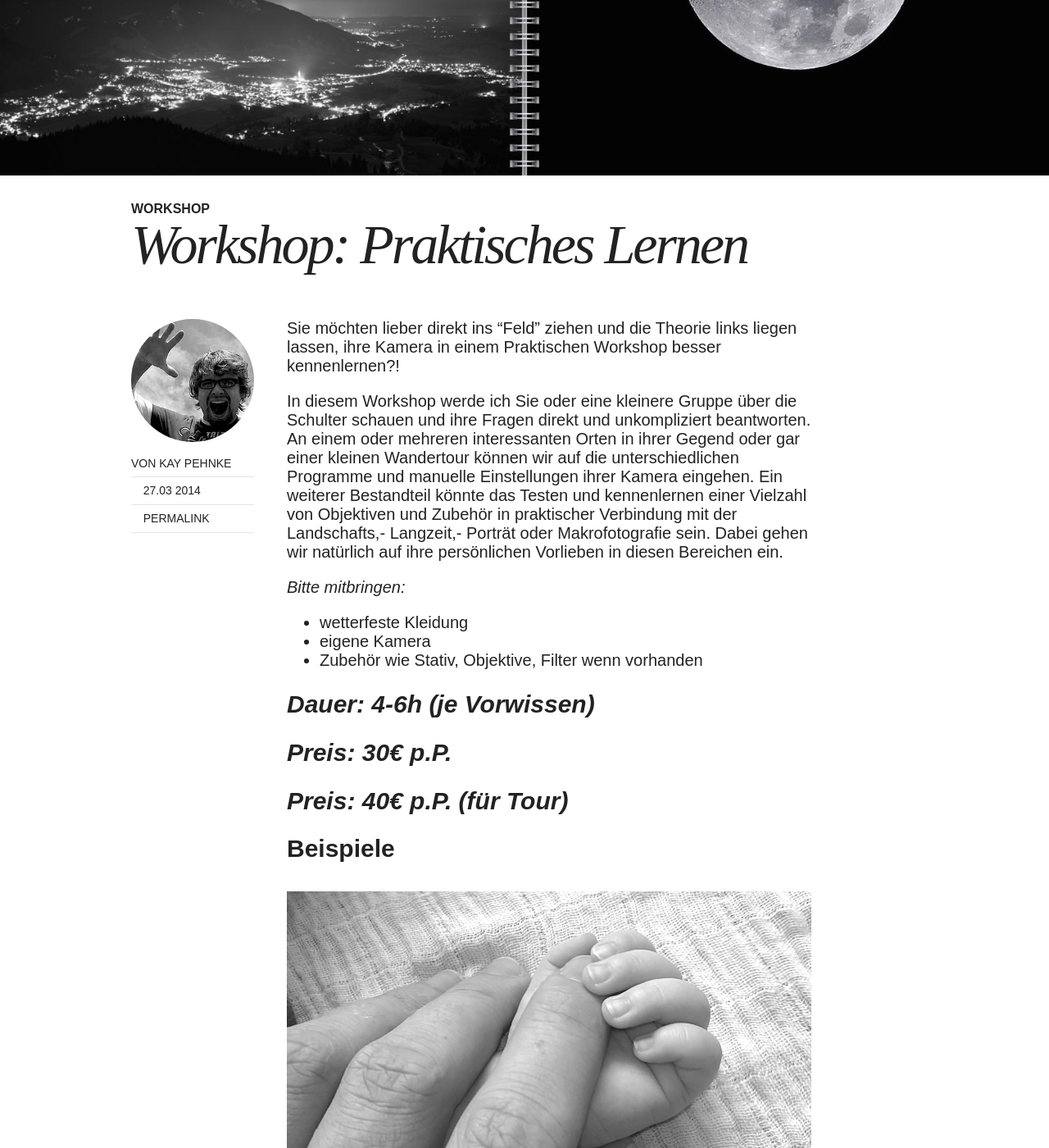
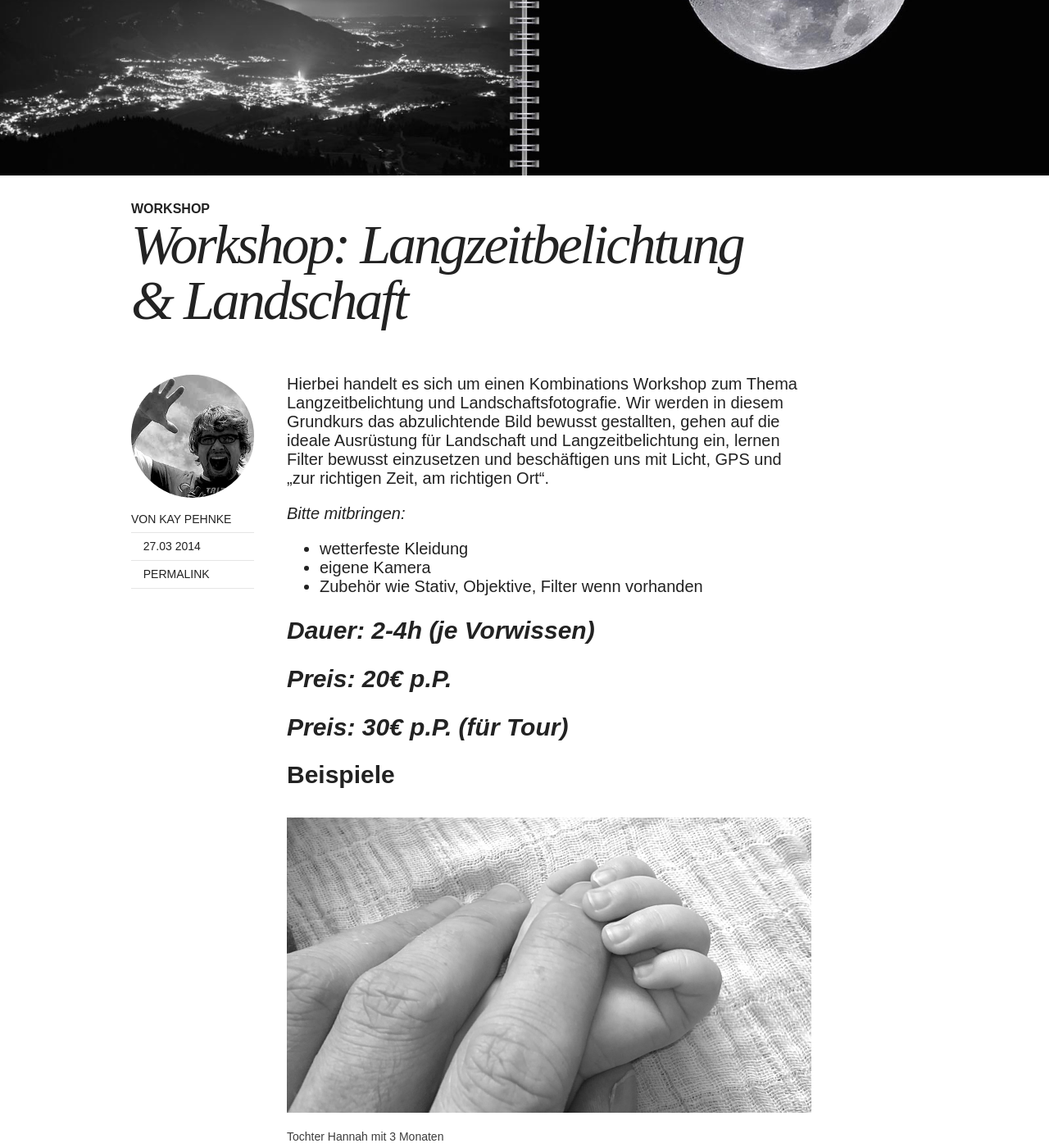
Before and after one commit to kay-pehnke/kay-pehnke.github.io, a Jekyll site: the page built from _posts/2014-03-27-workshop-Landschaft.md, in a window 1280 px wide and 1400 px high, scrolled down 435 px. Shown: the whole window at 82% size. Built offline with Jekyll 4.4.1, drawn with Linux system fonts in a browser that asks for light colours; nearby versions of some CDN libraries.

Commit message:
Landschaft neu

```diff
--- a/_posts/2014-03-27-workshop-Landschaft.md
+++ b/_posts/2014-03-27-workshop-Landschaft.md
@@ -1,6 +1,6 @@
 ---
 layout: post
-title: "Workshop: Praktisches Lernen"
+title: "Workshop: Langzeitbelichtung & Landschaft"
 description: "Examples and code for displaying images in posts."
 category: offer
 tags: [Workshop]
@@ -10,11 +10,8 @@ comments: false
 share: false
 ---
 
-Sie möchten lieber direkt ins "Feld" ziehen und die Theorie links liegen lassen, ihre Kamera in einem Praktischen Workshop besser kennenlernen?!
-
-In diesem Workshop werde ich Sie oder eine kleinere Gruppe über die Schulter schauen und ihre Fragen direkt und unkompliziert beantworten. An einem oder mehreren interessanten Orten in ihrer Gegend oder gar einer kleinen Wandertour können wir auf die unterschiedlichen Programme und manuelle Einstellungen ihrer Kamera eingehen.
-Ein weiterer Bestandteil könnte das Testen und kennenlernen einer Vielzahl von Objektiven und Zubehör in praktischer Verbindung mit der Landschafts,- Langzeit,- Porträt oder Makrofotografie sein.
-Dabei gehen wir natürlich auf ihre persönlichen Vorlieben in diesen Bereichen ein.
+Hierbei handelt es sich um einen Kombinations Workshop zum Thema Langzeitbelichtung und Landschaftsfotografie.
+Wir werden in diesem Grundkurs das abzulichtende Bild bewusst gestallten, gehen auf die ideale Ausrüstung für Landschaft und Langzeitbelichtung ein, lernen Filter bewusst einzusetzen und beschäftigen uns mit Licht, GPS und „zur richtigen Zeit, am richtigen Ort“.
 
 *Bitte mitbringen:*
 
@@ -23,9 +20,9 @@ Dabei gehen wir natürlich auf ihre persönlichen Vorlieben in diesen Bereichen
 * Zubehör wie Stativ, Objektive, Filter wenn vorhanden
 
 
-##*Dauer: 4-6h (je Vorwissen)*
-##*Preis: 30€ p.P.*
-##*Preis: 40€ p.P. (für Tour)*
+##*Dauer: 2-4h (je Vorwissen)*
+##*Preis: 20€ p.P.*
+##*Preis: 30€ p.P. (für Tour)*
 
 ## Beispiele
 
```
Also changed, not shown: about.md (+1 -1 lines).
